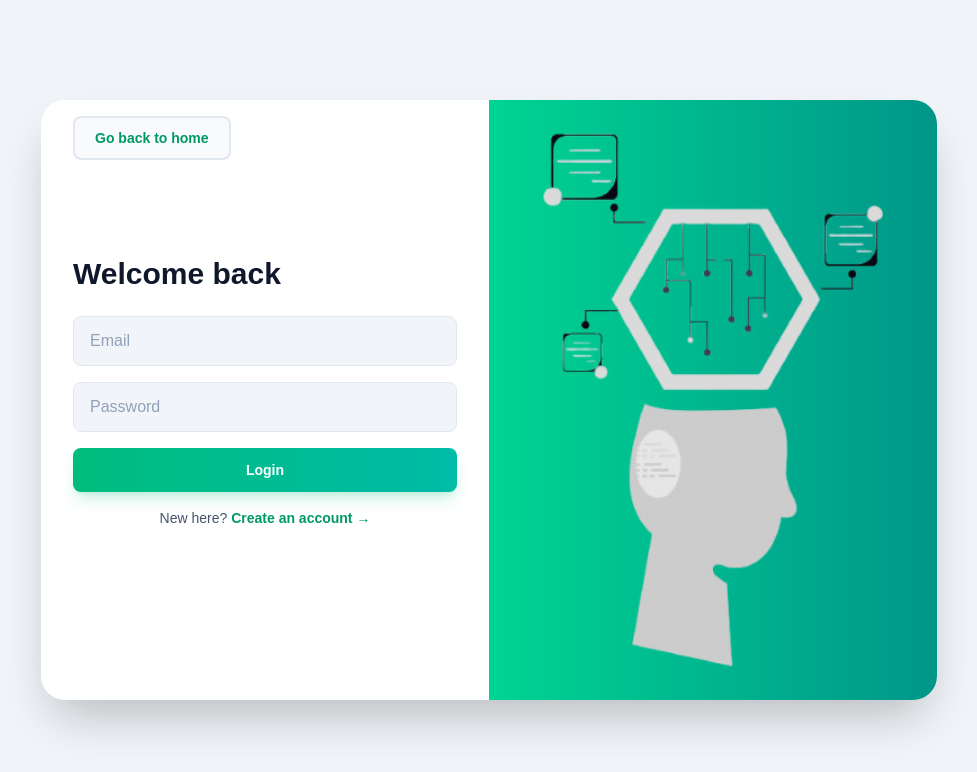
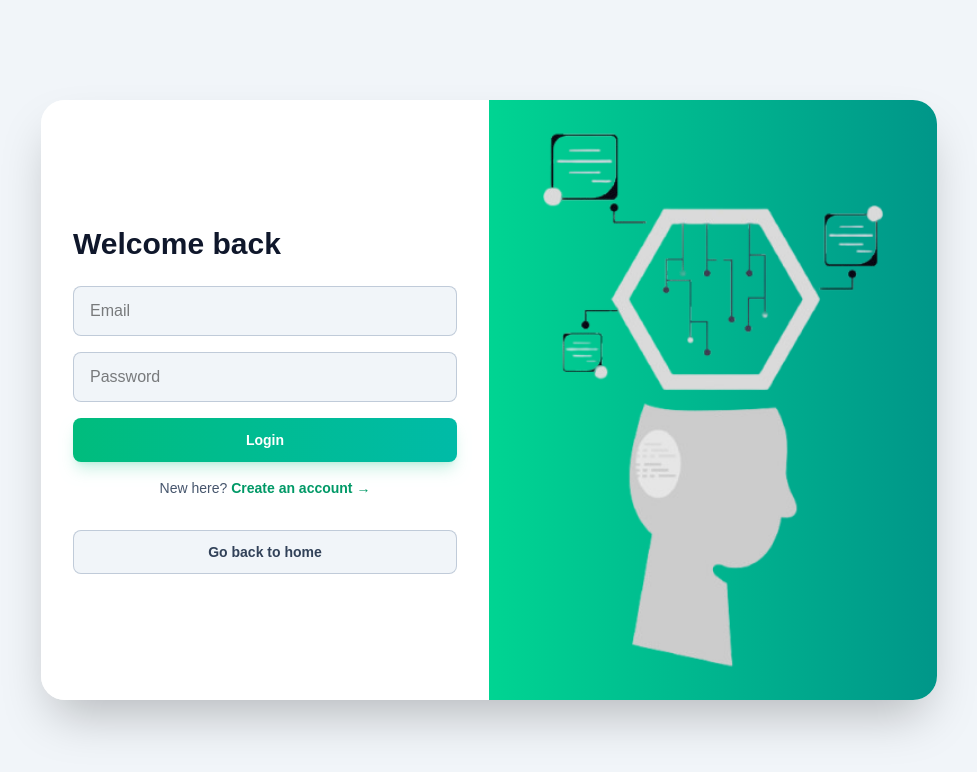
Before and after one commit to Nchhabra25/StudyMentor, a React (Vite) app in the folder frontend/: page /login in a window 1280 px wide. Shown: the top 772 px of the page, without its empty margins (151-1128 px from the left). Built offline with nearby package versions, Linux system fonts and the light colour scheme; no server answers.

Commit message:
NewCommit

```diff
--- a/frontend/src/pages/auth/Login.jsx
+++ b/frontend/src/pages/auth/Login.jsx
@@ -2,10 +2,9 @@ import React, { useState } from "react"
 import { motion } from "framer-motion"
 import { authService } from "../../../services/authService"
 import { useAuth } from "../../context/AuthContext"
-import { useNavigate } from "react-router-dom"
+import { useNavigate, Link } from "react-router-dom"
 import toast from "react-hot-toast"
 import Button from "../../components/common/Button"
-import { Link } from "react-router-dom"
 
 const AuthPage = () => {
   const [isRegister, setIsRegister] = useState(false)
@@ -42,8 +41,8 @@ const AuthPage = () => {
       await authService.register(username, email, password)
       toast.success("Account created. Please login.")
       setIsRegister(false)
-    } catch(err) {
-      toast.error(err.message||"Registration failed")
+    } catch (err) {
+      toast.error(err.message || "Registration failed")
     } finally {
       setLoading(false)
     }
@@ -51,37 +50,44 @@ const AuthPage = () => {
 
   return (
     <div className="min-h-screen flex items-center justify-center bg-slate-100 px-4">
-      <div className="relative w-full max-w-4xl h-[600px] bg-white rounded-3xl overflow-hidden shadow-2xl flex">
+      <div className="relative w-full max-w-4xl min-h-[600px] bg-white rounded-3xl overflow-hidden shadow-2xl flex">
 
         {/* FORM PANEL */}
         <motion.div
-          className="w-full md:w-1/2 flex items-center justify-center p-8 z-10"
-          animate={{ x: isRegister ? "100%" : "0%" }}
-          transition={{ duration: 0.6, ease: "easeInOut" }}
-        >
+  className="w-full md:w-1/2 flex items-center justify-center p-8 z-10 bg-white"
+  initial={false}
+  animate={{
+    // On mobile (default), x is always 0.
+    // On md (768px+), x toggles between 0% and 100%.
+    x: window.innerWidth < 768 ? "0%" : (isRegister ? "100%" : "0%")
+  }}
+  transition={{ duration: 0.6, ease: "easeInOut" }}
+>
           <div className="w-full max-w-sm">
-            {!isRegister ? (
+
+            {/* LOGIN */}
+            {!isRegister && (
               <form onSubmit={handleLogin} className="space-y-4">
                 <h2 className="text-3xl font-bold text-slate-900 mb-6">
                   Welcome back
                 </h2>
 
                 <input
-                  className="w-full px-4 py-3 rounded-lg bg-slate-100 border border-slate-200 text-slate-900 placeholder:text-slate-400 focus:ring-2 focus:ring-emerald-500 outline-none"
                   type="email"
                   placeholder="Email"
                   value={email}
                   onChange={(e) => setEmail(e.target.value)}
                   required
+                  className="w-full px-4 py-3 rounded-lg bg-slate-100 border border-slate-400/50 focus:ring-2 focus:ring-emerald-500 outline-none"
                 />
 
                 <input
-                  className="w-full px-4 py-3 rounded-lg bg-slate-100 border border-slate-200 text-slate-900 placeholder:text-slate-400 focus:ring-2 focus:ring-emerald-500 outline-none"
                   type="password"
                   placeholder="Password"
                   value={password}
                   onChange={(e) => setPassword(e.target.value)}
                   required
+                  className="w-full px-4 py-3 rounded-lg bg-slate-100 border focus:ring-2 focus:ring-emerald-500 outline-none border-slate-400/50 "
                 />
 
                 <Button
@@ -94,44 +100,53 @@ const AuthPage = () => {
 
                 <p
                   onClick={() => setIsRegister(true)}
-                  className="text-sm text-center text-slate-600 cursor-pointer hover:text-slate-900"
+                  className="text-sm text-center text-slate-600 cursor-pointer"
                 >
                   New here?{" "}
                   <span className="text-emerald-600 font-semibold">
                     Create an account →
                   </span>
                 </p>
-                <Button variant="seconday" className="absolute top-4 top-4 border-2 border-slate-200 bg-slate-100/50 hover:bg-slate-200/50 text-emerald-600 font-semibold"><Link to="/"> Go back to home </Link></Button>
+
+                <Button
+                  variant="secondary"
+                  className="w-full border mt-4 border-slate-400/50 "
+                >
+                  <Link to="/">Go back to home</Link>
+                </Button>
               </form>
-            ) : (
+            )}
+
+            {/* REGISTER */}
+            {isRegister && (
               <form onSubmit={handleRegister} className="space-y-4">
                 <h2 className="text-3xl font-bold text-slate-900 mb-6">
                   Create account
                 </h2>
 
                 <input
-                  className="w-full px-4 py-3 rounded-lg bg-slate-100 border border-slate-200 text-slate-900 placeholder:text-slate-400 focus:ring-2 focus:ring-emerald-500 outline-none"
                   placeholder="Username"
                   value={username}
                   onChange={(e) => setUsername(e.target.value)}
                   required
+                  className="w-full px-4 py-3 rounded-lg bg-slate-100 border focus:ring-2 focus:ring-emerald-500 outline-none border-slate-400/50 "
                 />
 
                 <input
-                  className="w-full px-4 py-3 rounded-lg bg-slate-100 border border-slate-200 text-slate-900 placeholder:text-slate-400 focus:ring-2 focus:ring-emerald-500 outline-none"
                   placeholder="Email"
                   value={email}
                   onChange={(e) => setEmail(e.target.value)}
                   required
+                  className="w-full px-4 py-3 rounded-lg bg-slate-100 border focus:ring-2 focus:ring-emerald-500 outline-none border-slate-400/50 "
                 />
 
                 <input
-                  className="w-full px-4 py-3 rounded-lg bg-slate-100 border border-slate-200 text-slate-900 placeholder:text-slate-400 focus:ring-2 focus:ring-emerald-500 outline-none"
                   type="password"
                   placeholder="Password"
                   value={password}
                   onChange={(e) => setPassword(e.target.value)}
                   required
+                  className="w-full px-4 py-3 rounded-lg bg-slate-100 border focus:ring-2 focus:ring-emerald-500 outline-none border-slate-400/50 "
                 />
 
                 <Button
@@ -144,25 +159,30 @@ const AuthPage = () => {
 
                 <p
                   onClick={() => setIsRegister(false)}
-                  className="text-sm text-center text-slate-600 cursor-pointer hover:text-slate-900"
+                  className="text-sm text-center text-slate-600 cursor-pointer"
                 >
                   ←{" "}
                   <span className="text-emerald-600 font-semibold">
                     Already have an account
                   </span>
                 </p>
-                <Button variant="ghost" className="absolute top-4 top-4 border-2 border-slate-200 bg-slate-200/50 text-emerald-600 font-semibold"><Link to="/"> Go back to home </Link></Button>
 
+                <Button
+                  variant="secondary"
+                  className="w-full border mt-4 border-slate-400/50 "
+                >
+                  <Link to="/">Go back to home</Link>
+                </Button>
               </form>
             )}
           </div>
         </motion.div>
 
-        {/* IMAGE / BRAND PANEL */}
+        {/* IMAGE PANEL (DESKTOP ONLY) */}
         <motion.div
           animate={{ x: isRegister ? "-100%" : "0%" }}
           transition={{ duration: 0.6, ease: "easeInOut" }}
-          className="absolute top-0 right-0 w-1/2 h-full hidden md:flex items-center justify-center bg-linear-to-r from-emerald-400 to-teal-600"
+          className="absolute top-0 right-0 w-1/2 h-full hidden md:flex bg-gradient-to-r from-emerald-400 to-teal-600"
         >
           <img
             src="/loginimg.png"
```
